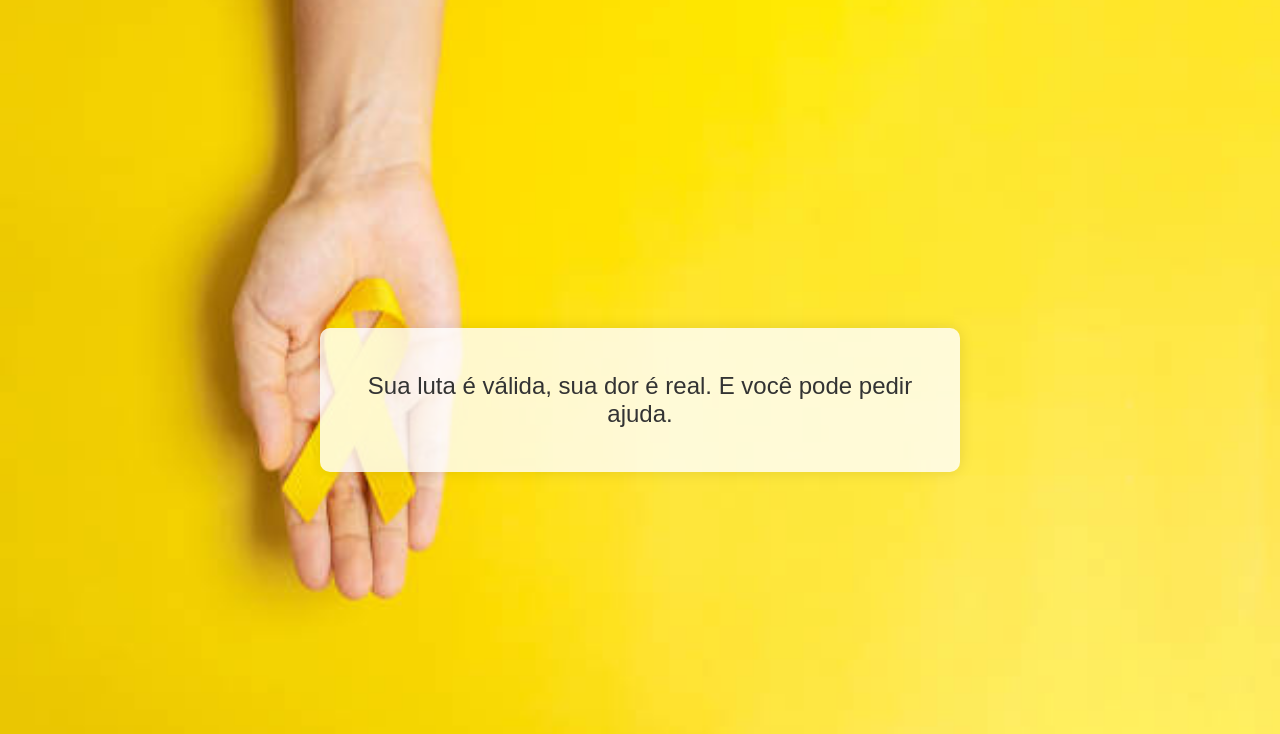
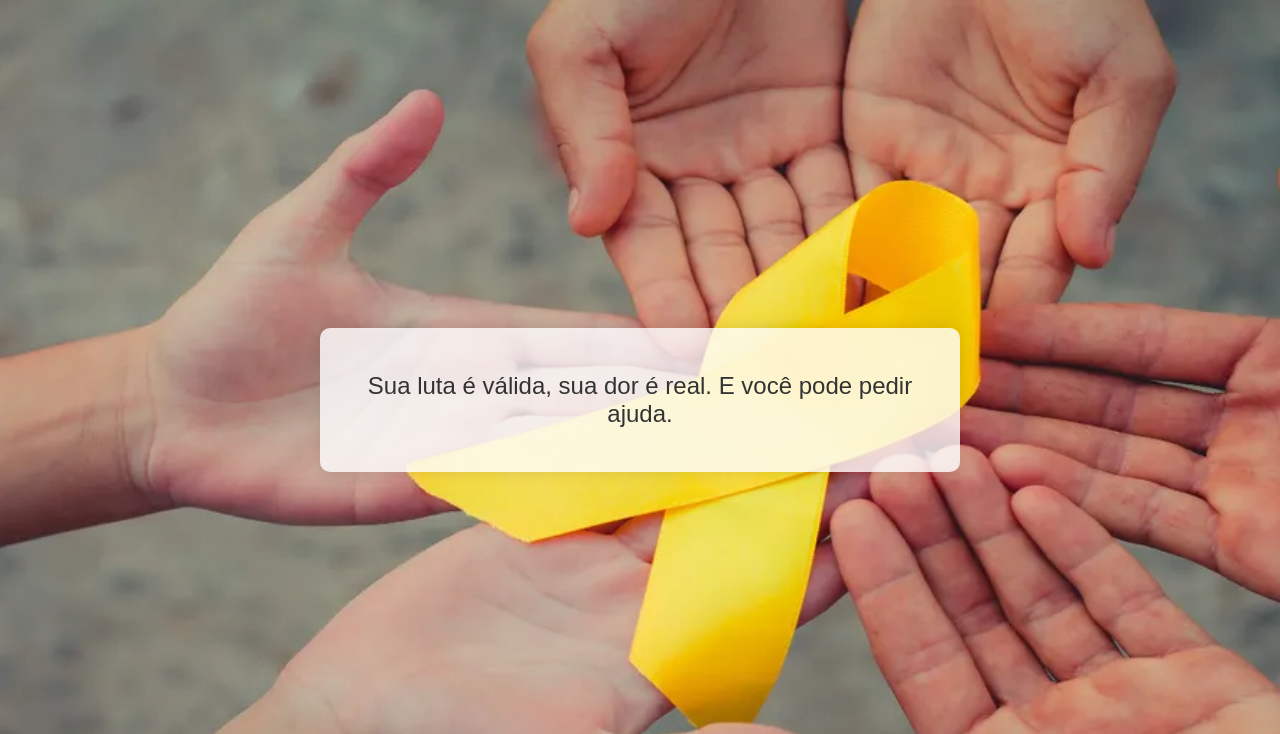
Before and after one commit to Victor-Tec-Seg/mensagens-setembroamarelo, a plain HTML site: page index.html in a window 1280 px wide. Shown: the top 734 px of the page. Drawn offline with Linux system fonts and the light colour scheme.

Commit message:
Update index.html

```diff
--- a/index.html
+++ b/index.html
@@ -12,7 +12,7 @@
             align-items: center;
             height: 100vh;
             margin: 0;
-            background-image: url('https://raw.githubusercontent.com/Victor-Tec-Seg/mensagens-setembroamarelo/main/imagens/plano%20de%20fundo%20-%20setembro%20amarelo.jpg'); /* URL da imagem de fundo */
+            background-image: url('https://raw.githubusercontent.com/Victor-Tec-Seg/mensagens-setembroamarelo/main/imagens/setembro-amarelo-shutterstock.png'); /* URL da imagem de fundo */
             background-size: cover;
             background-position: center;
             position: relative;
```
